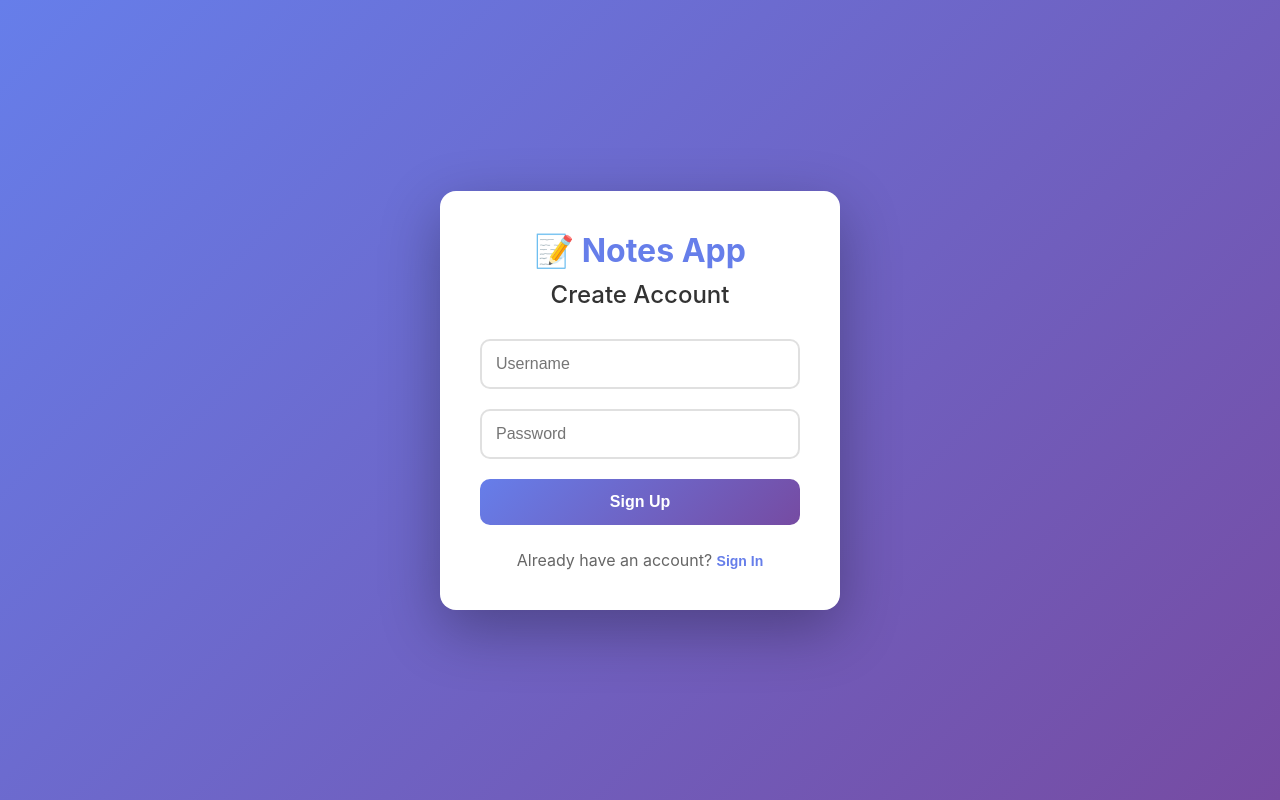
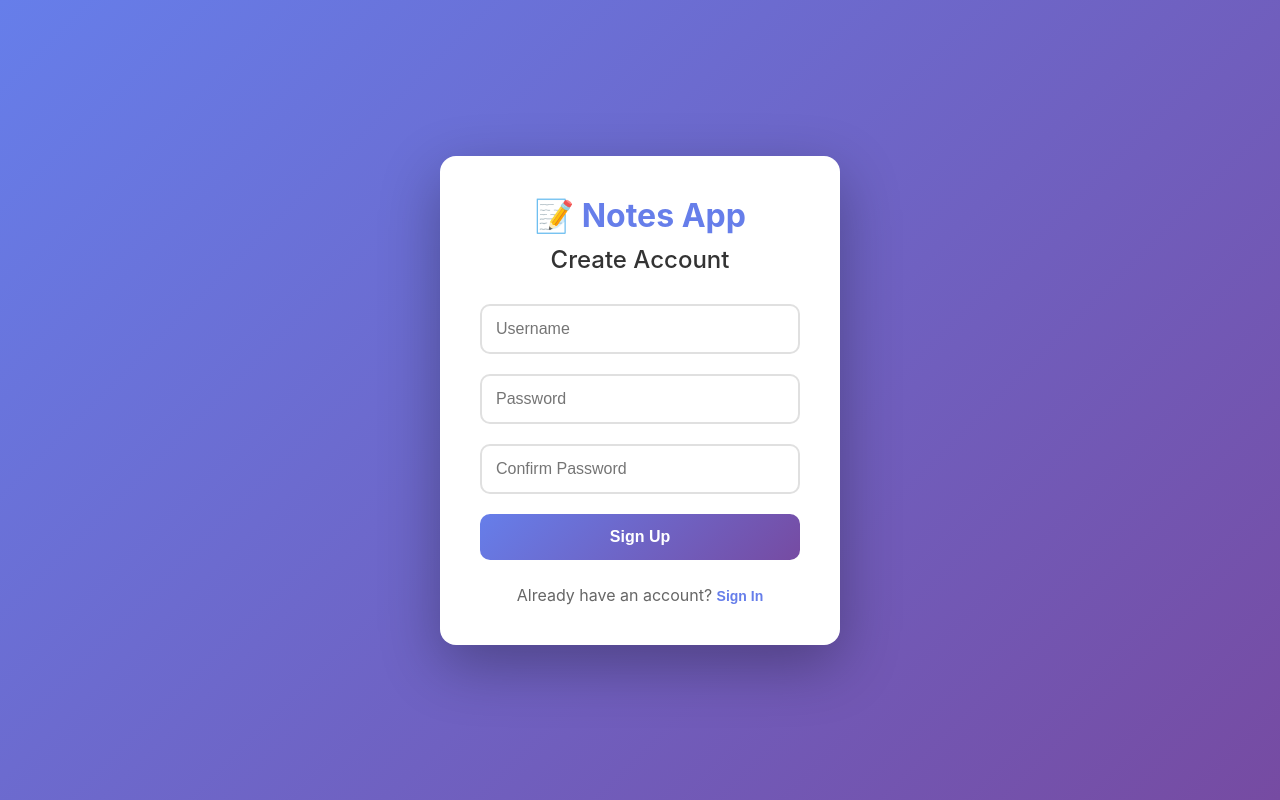
Before and after one commit to BalaShivaTeja/note-taking-app, a React (Create React App) app in the folder frontend/: page / in a window 1280 px wide. Both pictures are taken after a click on the button "Sign Up". Built offline with nearby package versions, Linux system fonts and the light colour scheme; the HTML template or start-up script is replaced by a standard one.

Commit message:
Fix Auth.js: add form validation, confirm password, and proper error handling for authentication
Added confirm password functionality and improved form validation for signup.

```diff
--- a/frontend/src/components/Auth.js
+++ b/frontend/src/components/Auth.js
@@ -3,68 +3,106 @@ import React, { useState } from 'react';
 function Auth({ onLogin, apiUrl }) {
   const [isLogin, setIsLogin] = useState(true);
   const [formData, setFormData] = useState({ username: '', password: '' });
+  const [confirmPassword, setConfirmPassword] = useState('');
   const [error, setError] = useState('');
+  const [success, setSuccess] = useState('');
   const [loading, setLoading] = useState(false);
+
+  const validateForm = () => {
+    if (!formData.username.trim()) {
+      setError('Username is required.');
+      return false;
+    }
+    if (formData.username.trim().length < 3) {
+      setError('Username must be at least 3 characters.');
+      return false;
+    }
+    if (!formData.password) {
+      setError('Password is required.');
+      return false;
+    }
+    if (formData.password.length < 6) {
+      setError('Password must be at least 6 characters.');
+      return false;
+    }
+    if (!isLogin && formData.password !== confirmPassword) {
+      setError('Passwords do not match.');
+      return false;
+    }
+    return true;
+  };
 
   const handleSubmit = async (e) => {
     e.preventDefault();
     setError('');
+    setSuccess('');
+
+    if (!validateForm()) return;
+
     setLoading(true);
 
-    const endpoint = isLogin ? '/login' : '/signup';
-
     try {
-      const response = await fetch(`${apiUrl}${endpoint}`, {
+      if (!isLogin) {
+        // Step 1: Sign up
+        const signupRes = await fetch(`${apiUrl}/signup`, {
           method: 'POST',
-        headers: {
-          'Content-Type': 'application/json',
-        },
-        body: JSON.stringify(formData),
+          headers: { 'Content-Type': 'application/json' },
+          body: JSON.stringify({ username: formData.username.trim(), password: formData.password }),
         });
-
-      const data = await response.json();
-
-      if (!response.ok) {
-        throw new Error(data.detail || 'Something went wrong');
+        const signupData = await signupRes.json();
+        if (!signupRes.ok) {
+          throw new Error(signupData.detail || 'Signup failed.');
+        }
       }
 
-      if (isLogin) {
-        // Login successful
-        onLogin(data.access_token, formData.username);
-      } else {
-        // Signup successful, now login
+      // Step 2: Login (for both login and post-signup)
       const loginRes = await fetch(`${apiUrl}/login`, {
         method: 'POST',
-          headers: {
-            'Content-Type': 'application/json',
-          },
-          body: JSON.stringify(formData),
+        headers: { 'Content-Type': 'application/json' },
+        body: JSON.stringify({ username: formData.username.trim(), password: formData.password }),
       });
       const loginData = await loginRes.json();
-        onLogin(loginData.access_token, formData.username);
+      if (!loginRes.ok) {
+        throw new Error(loginData.detail || 'Login failed.');
       }
+
+      if (!loginData.access_token) {
+        throw new Error('No access token received.');
+      }
+
+      onLogin(loginData.access_token, formData.username.trim());
     } catch (err) {
-      setError(err.message);
+      setError(err.message || 'An unexpected error occurred.');
     } finally {
       setLoading(false);
     }
   };
 
+  const switchMode = () => {
+    setIsLogin(!isLogin);
+    setError('');
+    setSuccess('');
+    setFormData({ username: '', password: '' });
+    setConfirmPassword('');
+  };
+
   return (
     <div className="auth-container">
       <div className="auth-box">
-        <h1>📝 Notes App</h1>
+        <h1>&#x1F4DD; Notes App</h1>
         <h2>{isLogin ? 'Welcome Back!' : 'Create Account'}</h2>
 
         {error && <div className="error-message">{error}</div>}
+        {success && <div className="success-message">{success}</div>}
 
-        <form onSubmit={handleSubmit}>
+        <form onSubmit={handleSubmit} noValidate>
           <div className="input-group">
             <input
               type="text"
               placeholder="Username"
               value={formData.username}
-              onChange={(e) => setFormData({...formData, username: e.target.value})}
+              onChange={(e) => setFormData({ ...formData, username: e.target.value })}
+              autoComplete="username"
               required
             />
           </div>
@@ -74,22 +112,33 @@ function Auth({ onLogin, apiUrl }) {
               type="password"
               placeholder="Password"
               value={formData.password}
-              onChange={(e) => setFormData({...formData, password: e.target.value})}
+              onChange={(e) => setFormData({ ...formData, password: e.target.value })}
+              autoComplete={isLogin ? 'current-password' : 'new-password'}
               required
             />
           </div>
 
+          {!isLogin && (
+            <div className="input-group">
+              <input
+                type="password"
+                placeholder="Confirm Password"
+                value={confirmPassword}
+                onChange={(e) => setConfirmPassword(e.target.value)}
+                autoComplete="new-password"
+                required
+              />
+            </div>
+          )}
+
           <button type="submit" className="auth-btn" disabled={loading}>
-            {loading ? 'Please wait...' : (isLogin ? 'Sign In' : 'Sign Up')}
+            {loading ? 'Please wait...' : isLogin ? 'Sign In' : 'Sign Up'}
           </button>
         </form>
 
         <p className="auth-switch">
-          {isLogin ? "Don't have an account? " : "Already have an account? "}
-          <button
-            className="link-btn"
-            onClick={() => setIsLogin(!isLogin)}
-          >
+          {isLogin ? "Don't have an account? " : 'Already have an account? '}
+          <button className="link-btn" onClick={switchMode} type="button">
             {isLogin ? 'Sign Up' : 'Sign In'}
           </button>
         </p>
```
Lines whose indentation alone changed are shown as unchanged.
